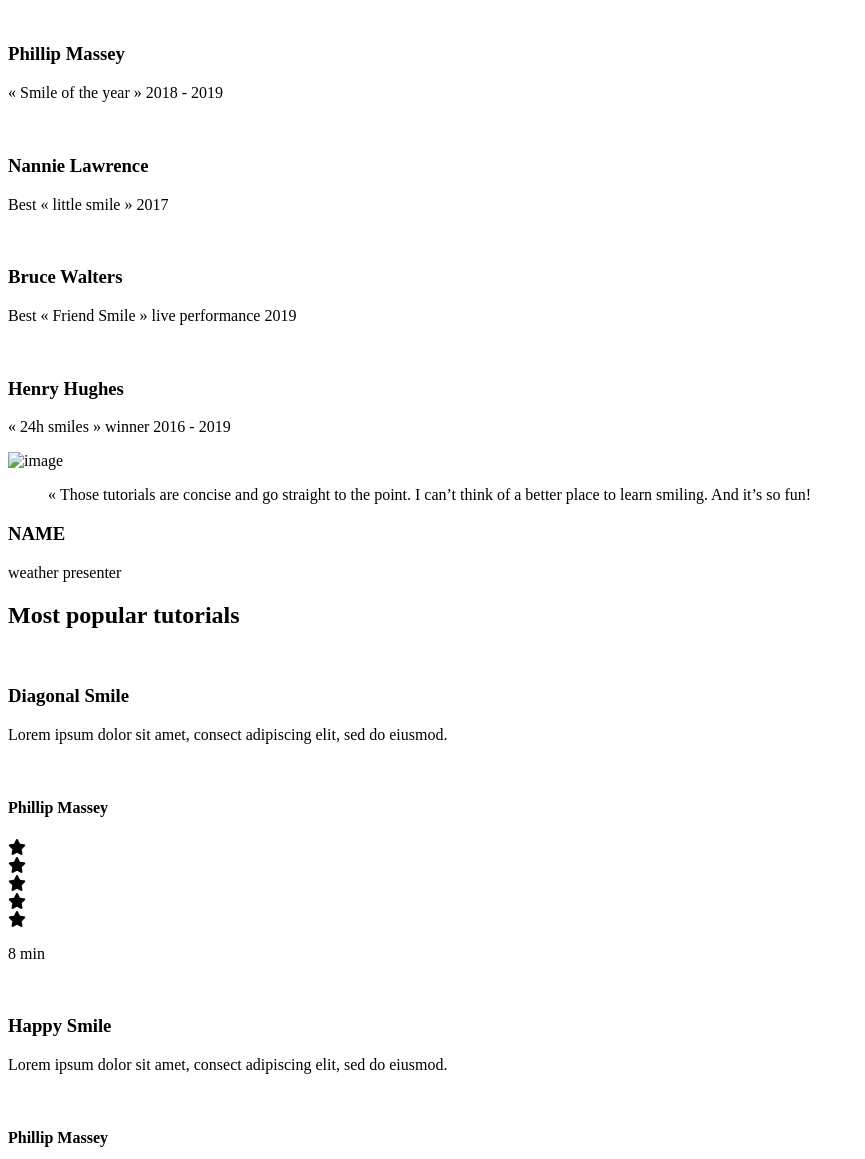
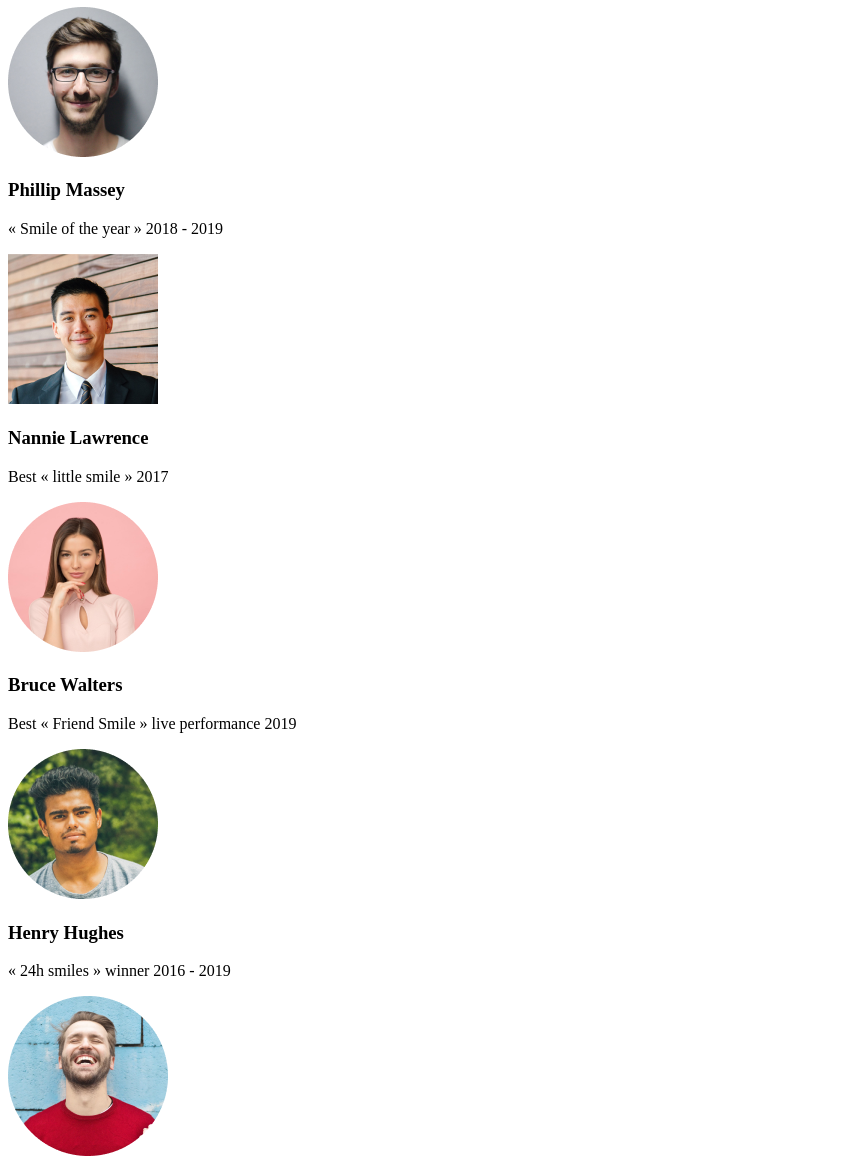
Before and after one commit to samwagura/alx_html_css, a plain HTML site: page css_advanced/index.html in a window 1280 px wide. Shown: the part 260-1419 px from the top of the page, without its empty margins (0-865 px from the left). Drawn offline with Linux system fonts and the light colour scheme.

Commit message:
Update index.html

```diff
--- a/css_advanced/index.html
+++ b/css_advanced/index.html
@@ -32,22 +32,22 @@
                 <h2>Learn from the pros</h2>
                 <div>
                     <div>
-                        <img src="./images/1 (3).png" alt="">
+                        <img src="1.png" alt="">
                         <h3>Phillip Massey</h3>
                         <p>« Smile of the year » 2018 - 2019</p>
                     </div>
                     <div>
-                        <img src="./images/6.png" alt="">
+                        <img src="2.png" alt="">
                         <h3>Nannie Lawrence</h3>
                         <p>Best « little smile » 2017</p>
                     </div>
                     <div>
-                        <img src="./images/7.png" alt="">
+                        <img src="3.png" alt="">
                         <h3>Bruce Walters</h3>
                         <p>Best « Friend Smile » live performance 2019</p>
                     </div>
                     <div>
-                        <img src="./images/8.png" alt="">
+                        <img src="4.png" alt="">
                         <h3>Henry Hughes</h3>
                         <p>« 24h smiles » winner 2016 - 2019</p>
                     </div>
@@ -56,7 +56,7 @@
         </section>
         <section>
             <div>
-                <img src="./images/Bitmap.png" alt="image">
+                <img src="5.png" alt="image">
             </div>
             <div>
                 <blockquote>« Those tutorials are concise and go straight to the point. I can’t think of a better place to learn smiling. And it’s so fun!</blockquote>
```
